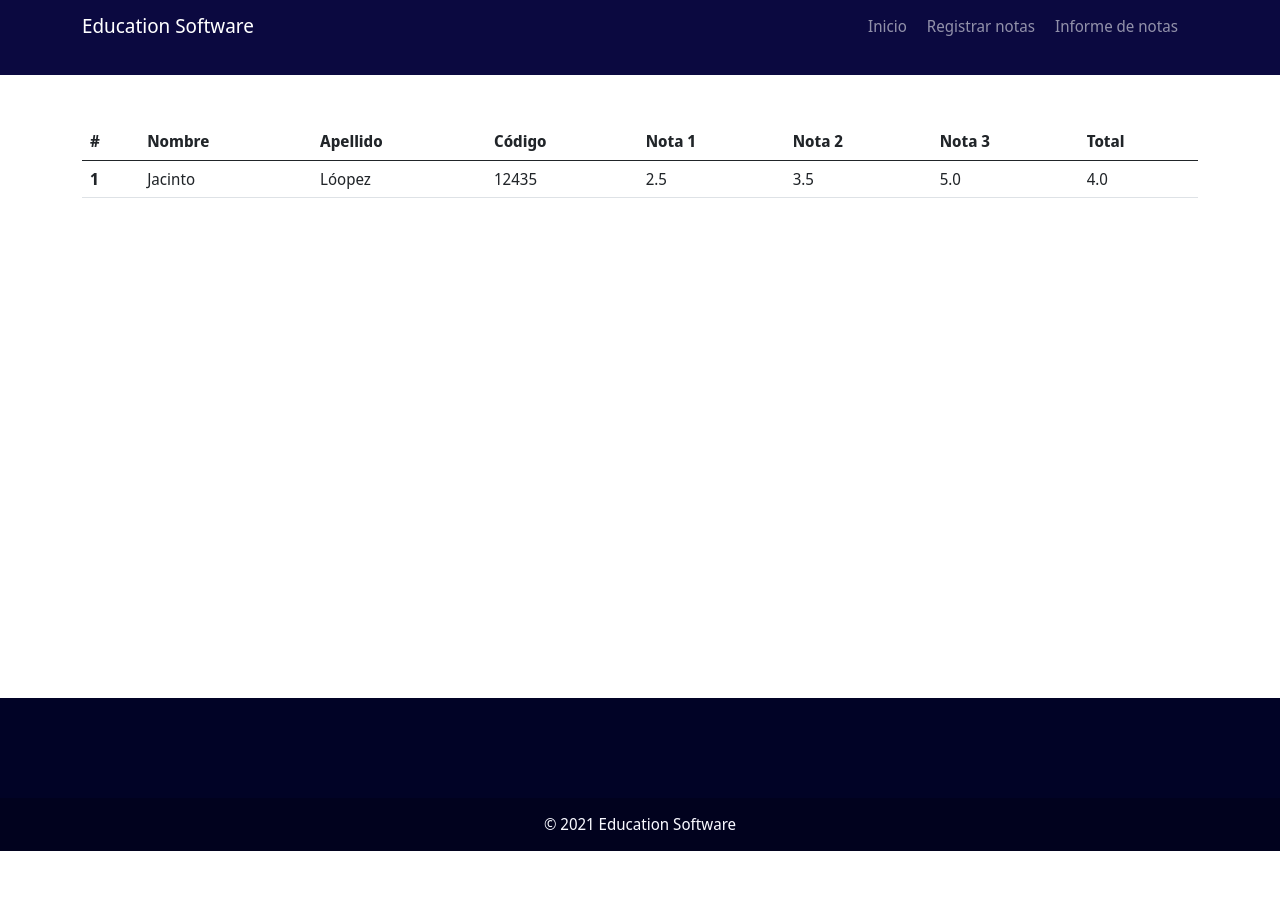
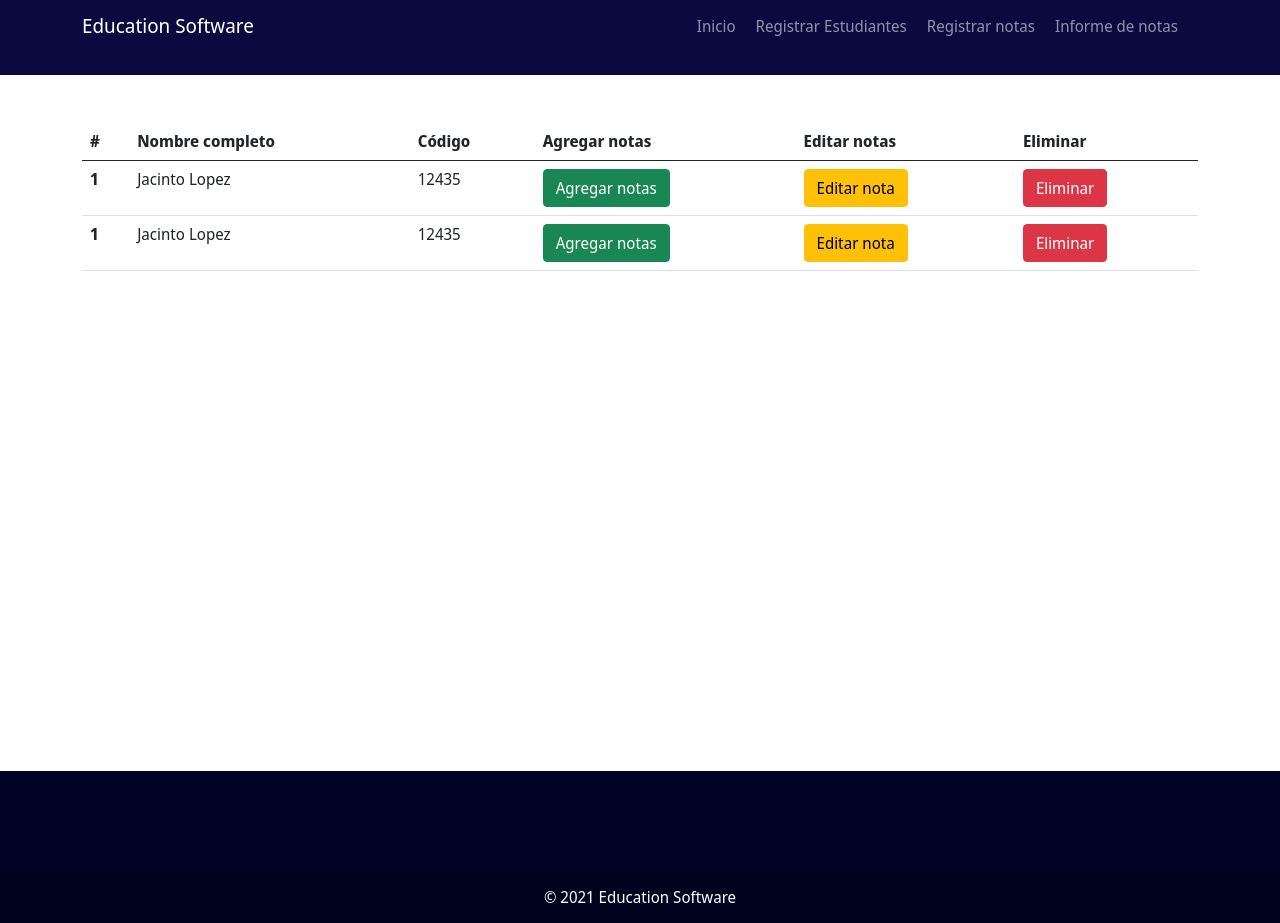
Before and after one commit to Keneth180/EducationSoftware, a Vue app: page /register in a window 1280 px wide. Before the commit the page ends 851 px from the top, so only its background shows below. Built offline with nearby package versions, Linux system fonts and the light colour scheme.

Commit message:
Se han agregado componentes al front y se empezó a conectar la base de datos

```diff
--- a/src/App.vue
+++ b/src/App.vue
@@ -10,6 +10,11 @@
           <ul class="nav navbar-nav flex-row float-right">
             <li class="nav-item">
               <router-link class="nav-link pr-3" to="/">Inicio</router-link>
+            </li>
+            <li class="nav-item">
+              <router-link class="nav-link" to="/register-students"
+                >Registrar Estudiantes</router-link
+              >
             </li>
             <li class="nav-item">
               <router-link class="nav-link" to="/register"
@@ -47,14 +52,14 @@
 </template>
 
 <style>
-@import url('https://fonts.googleapis.com/css2?family=Noto+Sans+Display:wght@300&display=swap');
+@import url("https://fonts.googleapis.com/css2?family=Noto+Sans+Display:wght@300&display=swap");
 body .app {
   height: 100vh;
-   line-height: 1.3em;
-   font-family: 'Noto Sans Display', sans-serif;
+  line-height: 1.3em;
+  font-family: "Noto Sans Display", sans-serif;
 }
-nav{
-  padding-bottom: 30px!important;
+nav {
+  padding-bottom: 30px !important;
 }
 
 nav.bg-primary {
@@ -67,7 +72,7 @@ h2 {
   color: rgb(255, 255, 255);
   font-size: 1.2em;
 }
-p{
+p {
   display: flex;
   justify-content: center;
   font-size: 1em;
@@ -87,7 +92,7 @@ p{
   justify-content: center;
   margin-top: 10px;
 }
-footer{
+footer {
   padding-top: 100px;
 }
 footer.bg-light {
--- a/src/components/Register.vue
+++ b/src/components/Register.vue
@@ -5,25 +5,41 @@
   <thead>
     <tr>
       <th scope="col">#</th>
-      <th scope="col">Nombre</th>
-      <th scope="col">Apellido</th>
+      <th scope="col">Nombre completo</th>
       <th scope="col">Código</th>
-      <th scope="col">Nota 1</th>
-      <th scope="col">Nota 2</th>
-      <th scope="col">Nota 3</th>
-      <th scope="col">Total</th>
+      <th scope="col">Agregar notas</th>
+      <th scope="col">Editar notas</th>
+      <th scope="col">Eliminar</th>
     </tr>
   </thead>
   <tbody>
     <tr>
       <th scope="row">1</th>
-      <td contenteditable="true">Jacinto</td>
-      <td>Lóopez</td>
+      <td contenteditable="true">Jacinto Lopez</td>
       <td>12435</td>
-      <td>2.5</td>
-      <td>3.5</td>
-      <td>5.0</td>
-      <td>4.0</td>
+      <td>
+        <button type="button" class="btn btn-success">Agregar notas</button>
+      </td>
+      <td>
+        <button type="button" class="btn btn-warning">Editar nota</button>
+      </td>
+      <td>
+        <button type="button" class="btn btn-danger">Eliminar</button>
+      </td>
+    </tr>
+        <tr>
+      <th scope="row">1</th>
+      <td contenteditable="true">Jacinto Lopez</td>
+      <td>12435</td>
+      <td>
+        <button type="button" class="btn btn-success">Agregar notas</button>
+      </td>
+      <td>
+        <button type="button" class="btn btn-warning">Editar nota</button>
+      </td>
+      <td>
+        <button type="button" class="btn btn-danger">Eliminar</button>
+      </td>
     </tr>
   </tbody>
 </table>
--- /dev/null
+++ b/src/components/RegisterStudents.vue
@@ -0,0 +1,72 @@
+<template>
+  <form>
+    <div class="form-group">
+      <label for="name">Nombre completo</label>
+      <input
+        type="text"
+        class="form-control"
+        id="name"
+        aria-describedby="nameHelp"
+        placeholder="Ingresa tu nombre"
+        v-model="student.name"
+      />
+    </div>
+    <div class="form-group">
+      <label for="codigo">Código de estudiante</label>
+      <input
+        type="text"
+        class="form-control"
+        id="codigo"
+        placeholder="Ingrese su código"
+        v-model="student.codigo"
+      />
+    </div>
+    <button type="submit" class="btn btn-primary">Registrar</button>
+  </form>
+</template>
+
+<script>
+import axios from "axios";
+
+export default {
+  data() {
+    return {
+      student: {
+        name: "",
+        codigo: "",
+      },
+    };
+  },
+  methods: {
+    handleSubmitForm() {
+      let apiURL = "http://localhost:4000/api/create-student";
+
+      axios
+        .post(apiURL, this.student)
+        .then(() => {
+          this.$router.push("/register");
+          this.student = {
+            name: "",
+            codigo: "",
+          };
+        })
+        .catch((error) => {
+          console.log(error);
+        });
+    },
+  },
+};
+</script>
+
+<style>
+.form-control {
+  margin-top: 5px;
+}
+label {
+  margin-top: 10px;
+}
+button {
+  padding: 5px;
+  margin-top: 10px;
+}
+</style>
--- a/src/router/index.js
+++ b/src/router/index.js
@@ -34,6 +34,11 @@ const routes = [
     path: "/programacion",
     name: "programacion",
     component: () => import("../components/Programacion"),
+  },
+  {
+    path: "/register-students",
+    name: "register-students",
+    component: () => import("../components/RegisterStudents"),
   }
 ];
 
```
Also changed, not shown: models/student.js (added, +12 -0 lines), 2 other files (tests, documents, lock files or other folders).
